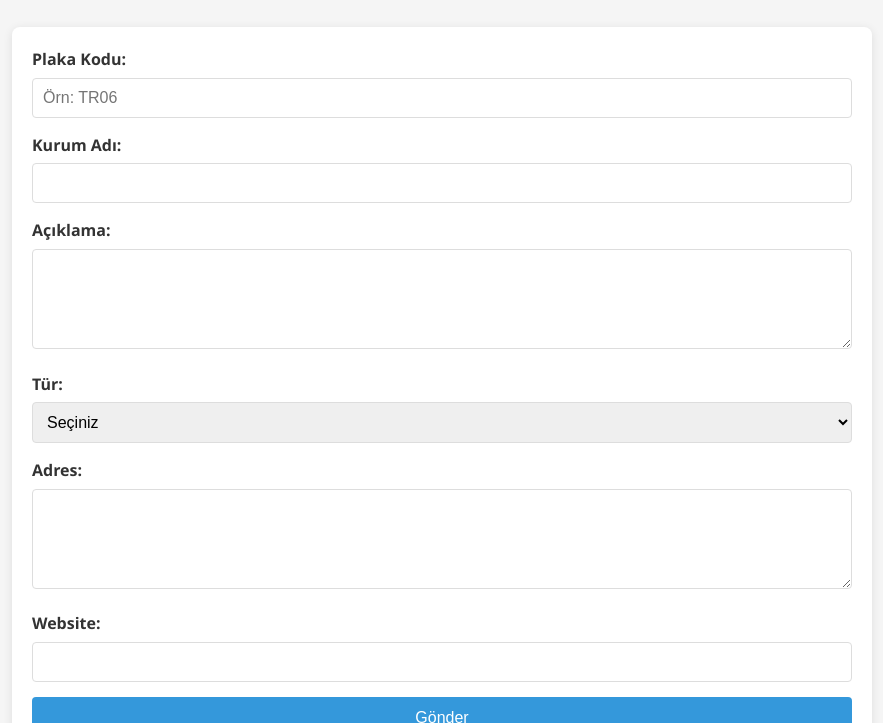
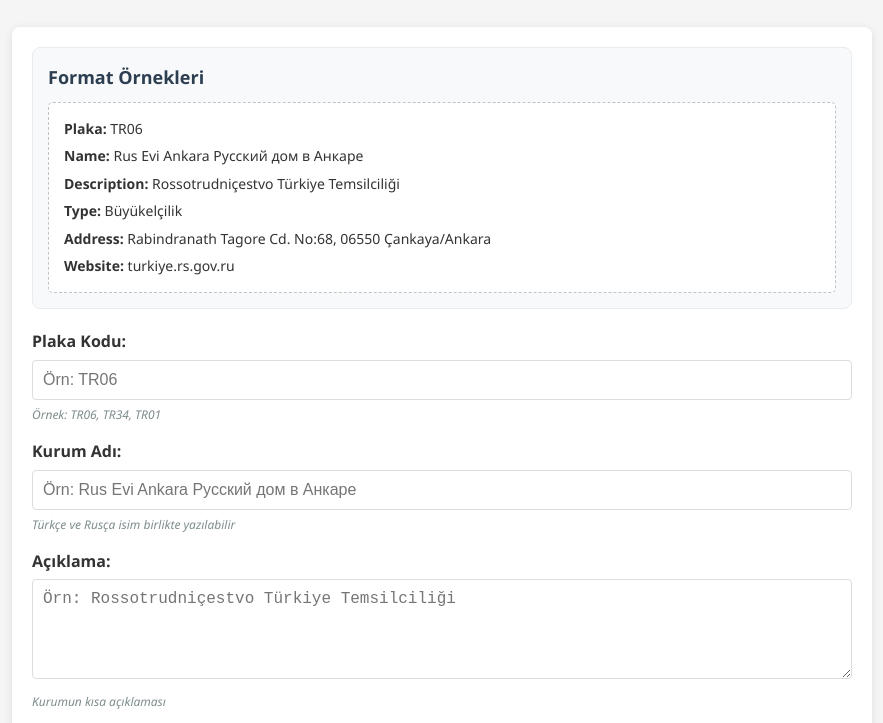
Before and after one commit to xberkayio/plate-loading-site, a website: page public/index.html in a window 1280 px wide. Shown: the part 74-797 px from the top of the page, without its empty margins (198-1081 px from the left). Drawn offline with Linux system fonts and the light colour scheme; no server answers.

Commit message:
Update index.html

```diff
--- a/public/index.html
+++ b/public/index.html
@@ -11,19 +11,34 @@
         <h1>Rus Kurumları Veri Girişi</h1>
 
         <form id="institutionForm">
+            <div class="format-example">
+                <h3>Format Örnekleri</h3>
+                <div class="example-box">
+                    <p><strong>Plaka:</strong> TR06</p>
+                    <p><strong>Name:</strong> Rus Evi Ankara Русский дом в Анкаре</p>
+                    <p><strong>Description:</strong> Rossotrudniçestvo Türkiye Temsilciliği</p>
+                    <p><strong>Type:</strong> Büyükelçilik</p>
+                    <p><strong>Address:</strong> Rabindranath Tagore Cd. No:68, 06550 Çankaya/Ankara</p>
+                    <p><strong>Website:</strong> turkiye.rs.gov.ru</p>
+                </div>
+            </div>
+
             <div class="form-group">
                 <label for="plaka">Plaka Kodu:</label>
                 <input type="text" id="plaka" name="plaka" placeholder="Örn: TR06" required>
+                <span class="format-hint">Örnek: TR06, TR34, TR01</span>
             </div>
 
             <div class="form-group">
                 <label for="name">Kurum Adı:</label>
-                <input type="text" id="name" name="name" required>
+                <input type="text" id="name" name="name" placeholder="Örn: Rus Evi Ankara Русский дом в Анкаре" required>
+                <span class="format-hint">Türkçe ve Rusça isim birlikte yazılabilir</span>
             </div>
 
             <div class="form-group">
                 <label for="description">Açıklama:</label>
-                <textarea id="description" name="description" required></textarea>
+                <textarea id="description" name="description" placeholder="Örn: Rossotrudniçestvo Türkiye Temsilciliği" required></textarea>
+                <span class="format-hint">Kurumun kısa açıklaması</span>
             </div>
 
             <div class="form-group">
@@ -37,16 +52,19 @@
                     <option value="Üniversite">Üniversite</option>
                     <option value="Diğer">Diğer</option>
                 </select>
+                <span class="format-hint">Listeden uygun kurumsal türü seçin</span>
             </div>
 
             <div class="form-group">
                 <label for="address">Adres:</label>
-                <textarea id="address" name="address" required></textarea>
+                <textarea id="address" name="address" placeholder="Örn: Rabindranath Tagore Cd. No:68, 06550 Çankaya/Ankara" required></textarea>
+                <span class="format-hint">Tam adres bilgisi (sokak, numara, mahalle, ilçe, il)</span>
             </div>
 
             <div class="form-group">
                 <label for="website">Website:</label>
-                <input type="text" id="website" name="website" required>
+                <input type="text" id="website" name="website" placeholder="Örn: turkiye.rs.gov.ru" required>
+                <span class="format-hint">Sadece alan adı yazın (http:// veya https:// eklemeden)</span>
             </div>
 
             <button type="submit" id="submitBtn">Gönder</button>
```
